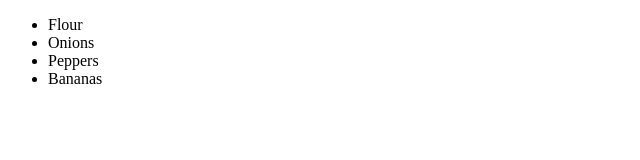
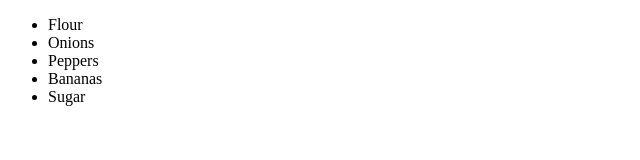
Before and after one commit to pirate93/shoppingList, a plain HTML site: page index.html in a window 1280 px wide. Shown: the full height of the page, 0-640 px from the left. Drawn offline with Linux system fonts and the light colour scheme.

Commit message:
Adding sugar to our list

```diff
--- a/index.html
+++ b/index.html
@@ -10,6 +10,7 @@
 		<li>Onions</li>
 		<li>Peppers</li>
 		<li>Bananas</li>
+		<li>Sugar</li>
 	</ul>
 </body>
 </html>
```
